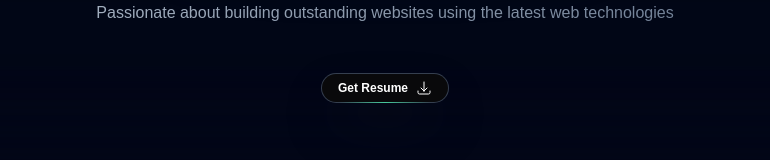
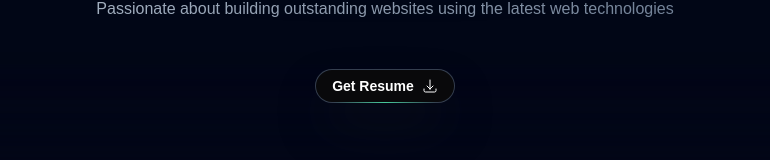
Before and after one commit to AmirRhDev/my-portfolio, a Next.js app: page / in a window 1280 px wide. Shown: the part 409-569 px from the top of the page, without its empty margins (255-1025 px from the left). Built offline with nearby package versions, Linux system fonts and the light colour scheme.

Commit message:
change some style

```diff
--- a/src/app/page.tsx
+++ b/src/app/page.tsx
@@ -44,12 +44,12 @@ export default function SpotlightNewDemo() {
               <span className="absolute inset-0 overflow-hidden rounded-full">
                 <span className="absolute inset-0 rounded-full bg-[image:radial-gradient(75%_100%_at_50%_0%,rgba(56,189,248,0.6)_0%,rgba(56,189,248,0)_75%)] opacity-0 transition-opacity duration-500 group-hover:opacity-100" />
               </span>
-              <div className="relative flex space-x-2 items-center z-10 rounded-full bg-zinc-950 py-0.5 px-4 ring-1 ring-white/10 ">
+              <div className="relative flex gap-2 items-center z-10 rounded-full bg-zinc-950 py-1.5 px-4 ring-1 ring-white/10 text-sm">
                 <span>
                   Get Resume
                 </span>
                 <svg className="size-4" xmlns="http://www.w3.org/2000/svg" fill="none" viewBox="0 0 24 24" stroke-width="1.5" stroke="currentColor">
-                  <path stroke-linecap="round" stroke-linejoin="round" d="M3 16.5v2.25A2.25 2.25 0 0 0 5.25 21h13.5A2.25 2.25 0 0 0 21 18.75V16.5M16.5 12 12 16.5m0 0L7.5 12m4.5 4.5V3" />
+                  <path strokeLinecap="round" stroke-linejoin="round" d="M3 16.5v2.25A2.25 2.25 0 0 0 5.25 21h13.5A2.25 2.25 0 0 0 21 18.75V16.5M16.5 12 12 16.5m0 0L7.5 12m4.5 4.5V3" />
                 </svg>
               </div>
               <span className="absolute -bottom-0 left-[1.125rem] h-px w-[calc(100%-2.25rem)] bg-gradient-to-r from-emerald-400/0 via-emerald-400/90 to-emerald-400/0 transition-opacity duration-500 group-hover:opacity-40" />
@@ -63,6 +63,8 @@ export default function SpotlightNewDemo() {
       </div>
 
       <HorizontalScrollCarousel />
+
+      <div className="h-[500px] text-2xl flex justify-center items-center">to be continue...</div>
     </div>
   );
 }
--- a/src/components/HorizontalScrollSlider/HorizontalScrollSlider.tsx
+++ b/src/components/HorizontalScrollSlider/HorizontalScrollSlider.tsx
@@ -26,7 +26,7 @@ const HorizontalScrollCarousel = () => {
     target: targetRef,
   });
 
-  const x = useTransform(scrollYProgress, [0, 1], ["0%", "-100%"]);
+  const x = useTransform(scrollYProgress, [0, 1], ["0%", "-95%"]);
 
   return (
     <section ref={targetRef} className="relative h-[1000vh]">
@@ -48,10 +48,14 @@ export default HorizontalScrollCarousel;
 const cards: CardType[] = [
   {
     id: 1,
-    children: <div>1</div>
+    children: <div>details 1</div>
   },
   {
     id: 2,
-    children: <div>2</div>
+    children: <div>details 2</div>
+  },
+  {
+    id: 3,
+    children: <div>details 3</div>
   },
 ];
```
